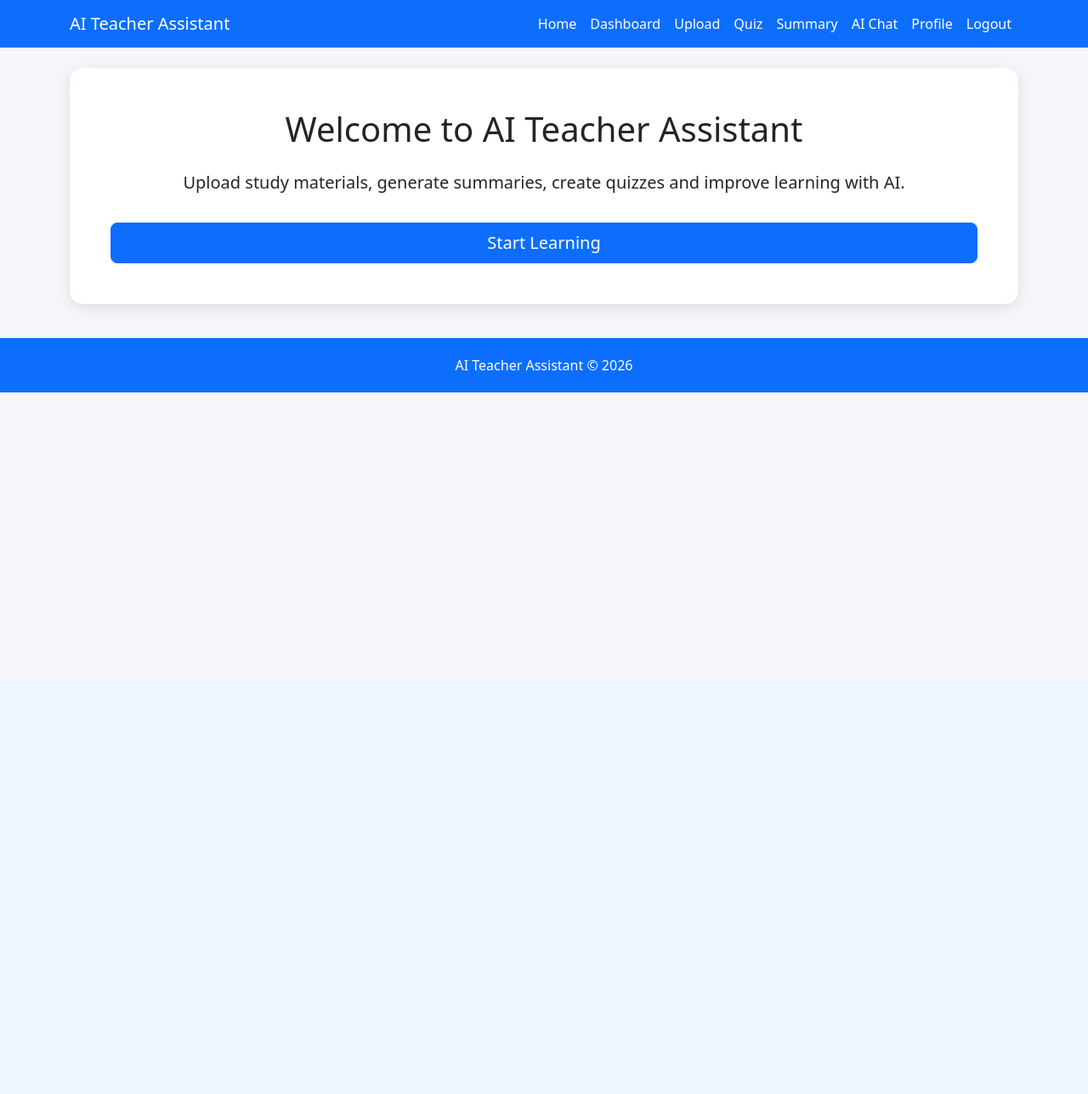
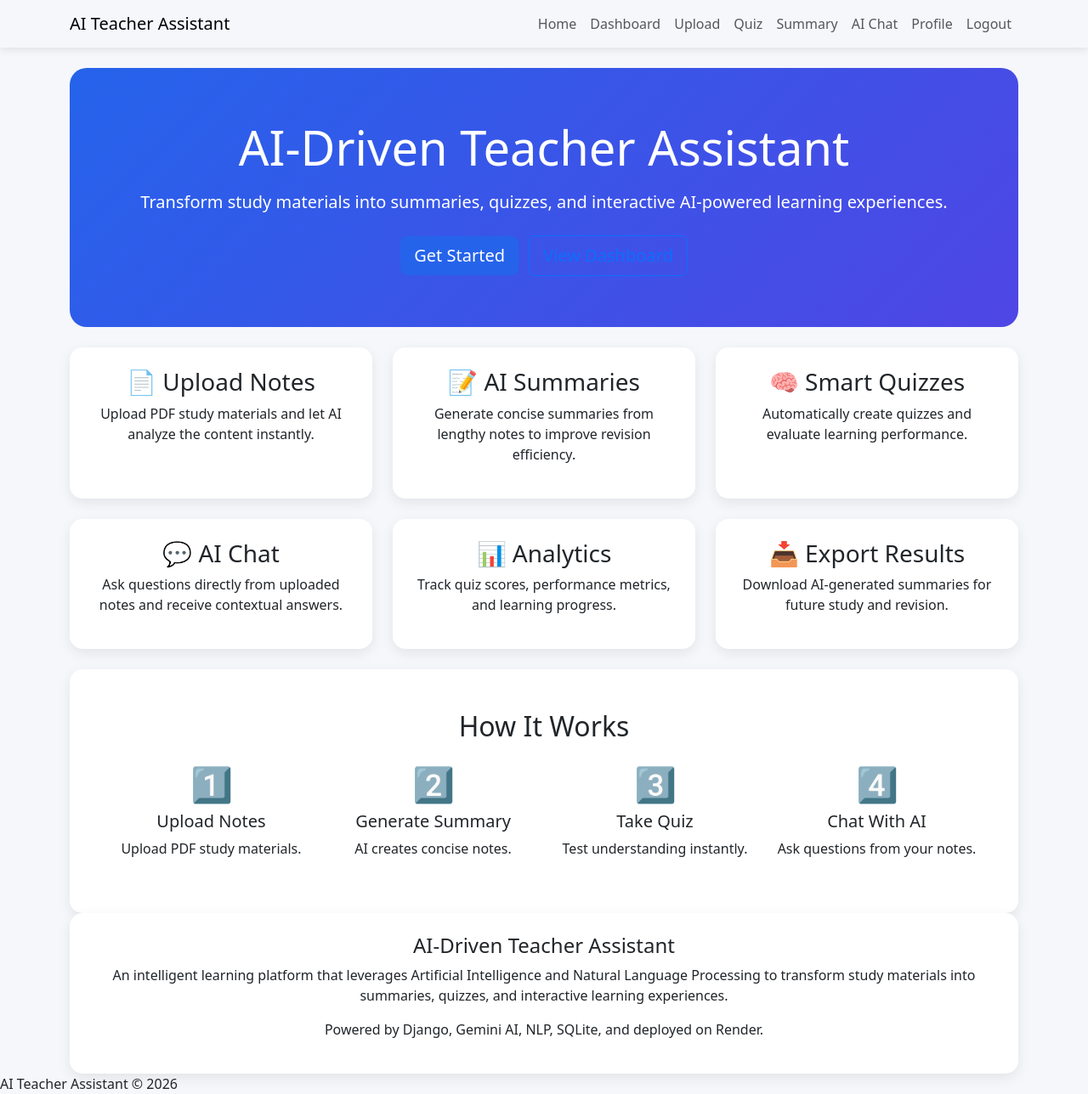
Before and after one commit to prathyusha031/AI-Driven-Teacher-Assistant, a Django app: page / in a window 1280 px wide. Shown: the whole page at 85% size. Before the commit the page ends 462 px from the top, so only its background shows below. Run offline with Django 5.2, Linux system fonts and the light colour scheme.

Commit message:
Enhance homepage UI and user experience

```diff
--- a/templates/base.html
+++ b/templates/base.html
@@ -10,31 +10,37 @@
     <style>
 
     body{
-            background-color:#f4f6f9;
+       background:#f5f7fb;
     }
 
     .navbar{
-            background:#0d6efd;
+        box-shadow:0 2px 10px rgba(0,0,0,0.1);
     }
 
-        .navbar-brand,
-        .nav-link{
-            color:white !important;
-            font-weight:500;
+    .hero{
+         background:linear-gradient(
+             135deg,
+            #2563eb,
+            #4f46e5
+         );
+         color:white;
+         border-radius:20px;
+         padding:60px;
     }
 
     .card{
         border:none;
         border-radius:15px;
-            box-shadow:0px 4px 15px rgba(0,0,0,0.1);
+        box-shadow:0 5px 15px rgba(0,0,0,0.08);
     }
 
-        footer{
-            margin-top:40px;
-            padding:20px;
-            text-align:center;
-            background:#0d6efd;
-            color:white;
+    .btn-primary{
+        background:#2563eb;
+        border:none;
+    }
+
+    .btn-primary:hover{
+        background:#1d4ed8;
     }
 
     </style>
--- a/templates/home.html
+++ b/templates/home.html
@@ -2,19 +2,199 @@
 
 {% block content %}
 
-<div class="card p-5 text-center">
+<div class="hero text-center mb-4">
 
-    <h1>Welcome to AI Teacher Assistant</h1>
+    <h1 class="display-4">
+        AI-Driven Teacher Assistant
+    </h1>
 
     <p class="lead mt-3">
-        Upload study materials, generate summaries,
-        create quizzes and improve learning with AI.
+        Transform study materials into summaries, quizzes,
+        and interactive AI-powered learning experiences.
     </p>
 
-    <a href="{% url 'login' %}" class="btn btn-primary btn-lg mt-3">
-        Start Learning
-    </a>
+    <div class="mt-4">
+
+        <a href="/upload/" class="btn btn-primary btn-lg me-2">
+            Get Started
+        </a>
+
+        <a href="/dashboard/" class="btn btn-outline-primary btn-lg">
+            View Dashboard
+        </a>
+
+    </div>
 
 </div>
 
+<div class="row">
+
+    <div class="col-md-4">
+
+        <div class="card p-4 h-100 text-center">
+
+            <h3>📄 Upload Notes</h3>
+
+            <p>
+                Upload PDF study materials and let AI analyze
+                the content instantly.
+            </p>
+
+        </div>
+
+    </div>
+
+    <div class="col-md-4">
+
+        <div class="card p-4 h-100 text-center">
+
+            <h3>📝 AI Summaries</h3>
+
+            <p>
+                Generate concise summaries from lengthy notes
+                to improve revision efficiency.
+            </p>
+
+        </div>
+
+    </div>
+
+    <div class="col-md-4">
+
+        <div class="card p-4 h-100 text-center">
+
+            <h3>🧠 Smart Quizzes</h3>
+
+            <p>
+                Automatically create quizzes and evaluate
+                learning performance.
+            </p>
+
+        </div>
+
+    </div>
+
+</div>
+
+<br>
+
+<div class="row">
+
+    <div class="col-md-4">
+
+        <div class="card p-4 h-100 text-center">
+
+            <h3>💬 AI Chat</h3>
+
+            <p>
+                Ask questions directly from uploaded notes
+                and receive contextual answers.
+            </p>
+
+        </div>
+
+    </div>
+
+    <div class="col-md-4">
+
+        <div class="card p-4 h-100 text-center">
+
+            <h3>📊 Analytics</h3>
+
+            <p>
+                Track quiz scores, performance metrics,
+                and learning progress.
+            </p>
+
+        </div>
+
+    </div>
+
+    <div class="col-md-4">
+
+        <div class="card p-4 h-100 text-center">
+
+            <h3>📥 Export Results</h3>
+
+            <p>
+                Download AI-generated summaries for future
+                study and revision.
+            </p>
+
+        </div>
+
+    </div>
+
+</div>
+
+<br>
+
+<div class="card p-5">
+
+    <h2 class="text-center mb-4">
+        How It Works
+    </h2>
+
+    <div class="row text-center">
+
+        <div class="col-md-3">
+
+            <h1>1️⃣</h1>
+
+            <h5>Upload Notes</h5>
+
+            <p>Upload PDF study materials.</p>
+
+        </div>
+
+        <div class="col-md-3">
+
+            <h1>2️⃣</h1>
+
+            <h5>Generate Summary</h5>
+
+            <p>AI creates concise notes.</p>
+
+        </div>
+
+        <div class="col-md-3">
+
+            <h1>3️⃣</h1>
+
+            <h5>Take Quiz</h5>
+
+            <p>Test understanding instantly.</p>
+
+        </div>
+
+        <div class="col-md-3">
+
+            <h1>4️⃣</h1>
+
+            <h5>Chat With AI</h5>
+
+            <p>Ask questions from your notes.</p>
+
+        </div>
+
+    </div>
+
+</div>
+<div class="card p-4 text-center">
+
+    <h4>AI-Driven Teacher Assistant</h4>
+
+    <p>
+        An intelligent learning platform that leverages
+        Artificial Intelligence and Natural Language Processing
+        to transform study materials into summaries,
+        quizzes, and interactive learning experiences.
+    </p>
+
+    <p>
+        Powered by Django, Gemini AI, NLP, SQLite,
+        and deployed on Render.
+    </p>
+
+</div>
 {% endblock %}
```
Lines whose indentation alone changed are shown as unchanged.
